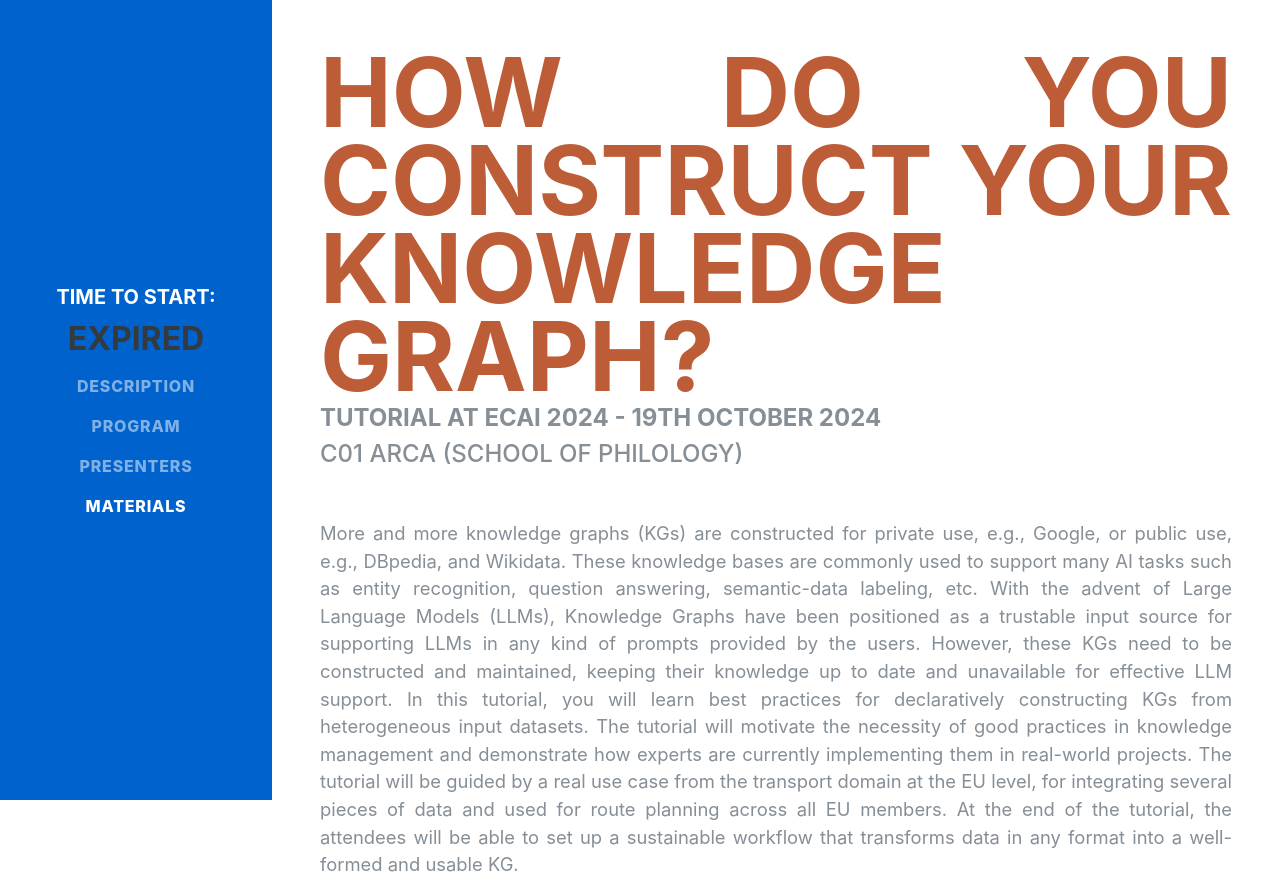
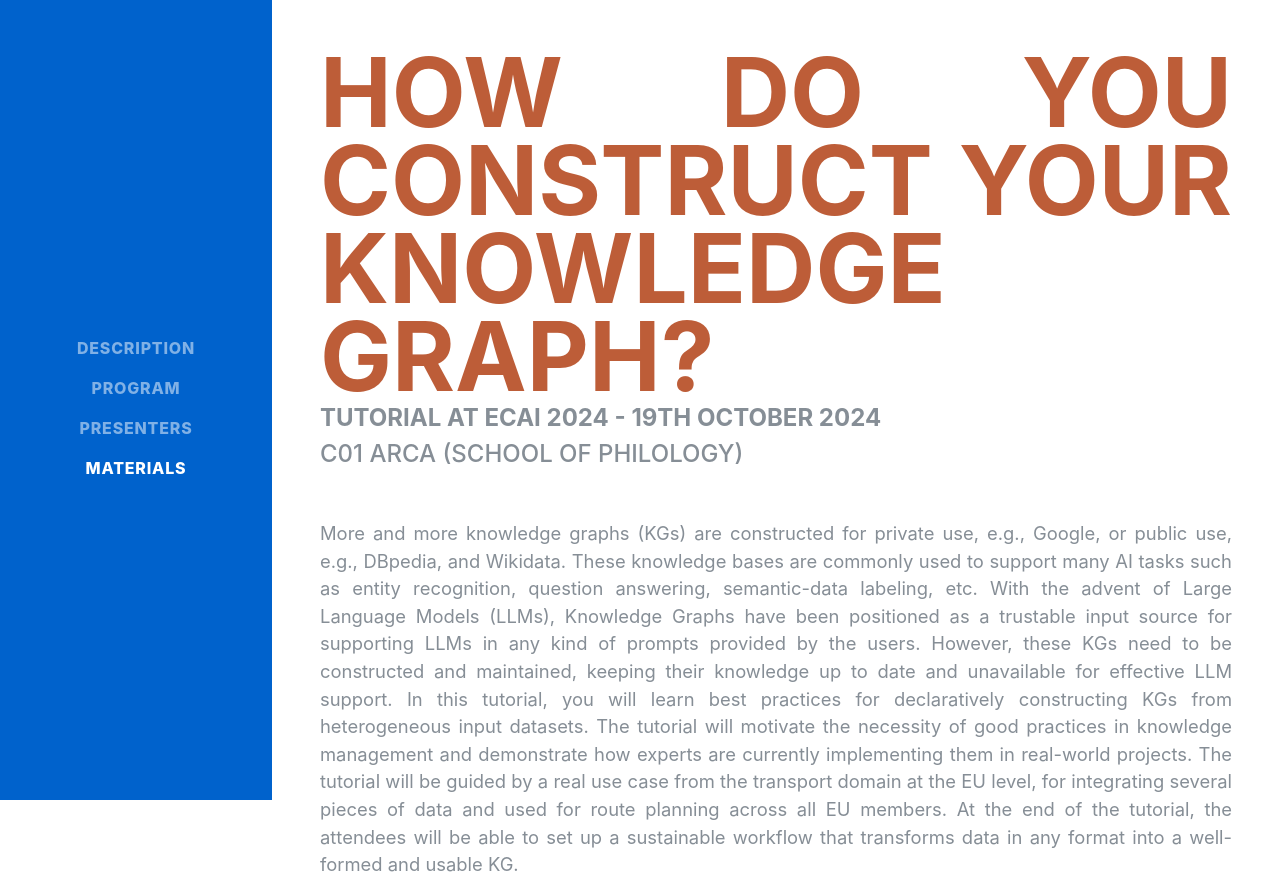
Before and after one commit to kg-construct/tutorials, a plain HTML site: page ecai2024/index.html in a window 1280 px wide. Shown: the top 882 px of the page. Drawn offline with Linux system fonts and the light colour scheme; a web font is replaced by a local one.

Commit message:
update index

```diff
--- a/ecai2024/index.html
+++ b/ecai2024/index.html
@@ -55,8 +55,8 @@
     </script>
 
     <nav class="navbar navbar-expand-lg navbar-dark bg-primary fixed-top" id="sideNav">
-      <h3 class="navbar-brand js-scroll-trigger">Time to start:</h3>
-      <h3 id=demo></h3>
+      <h3 class="navbar-brand js-scroll-trigger"></h3>
+
      <!-- <a class="navbar-brand js-scroll-trigger" href="#page-top">
 
           <img class="img-fluid img-profile rounded-circle mx-auto mb-2" src="static/img/profile.jpg" alt="">
```
